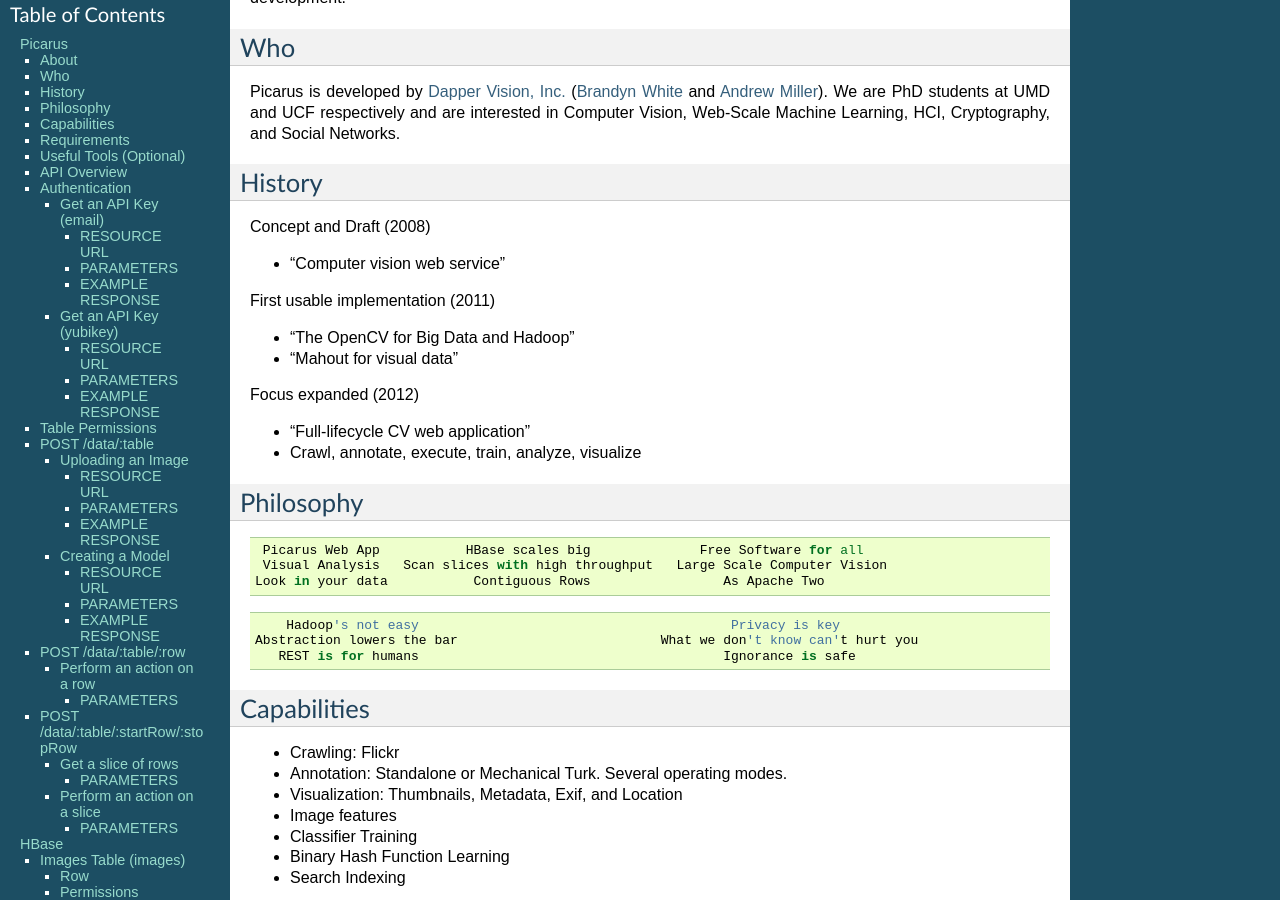
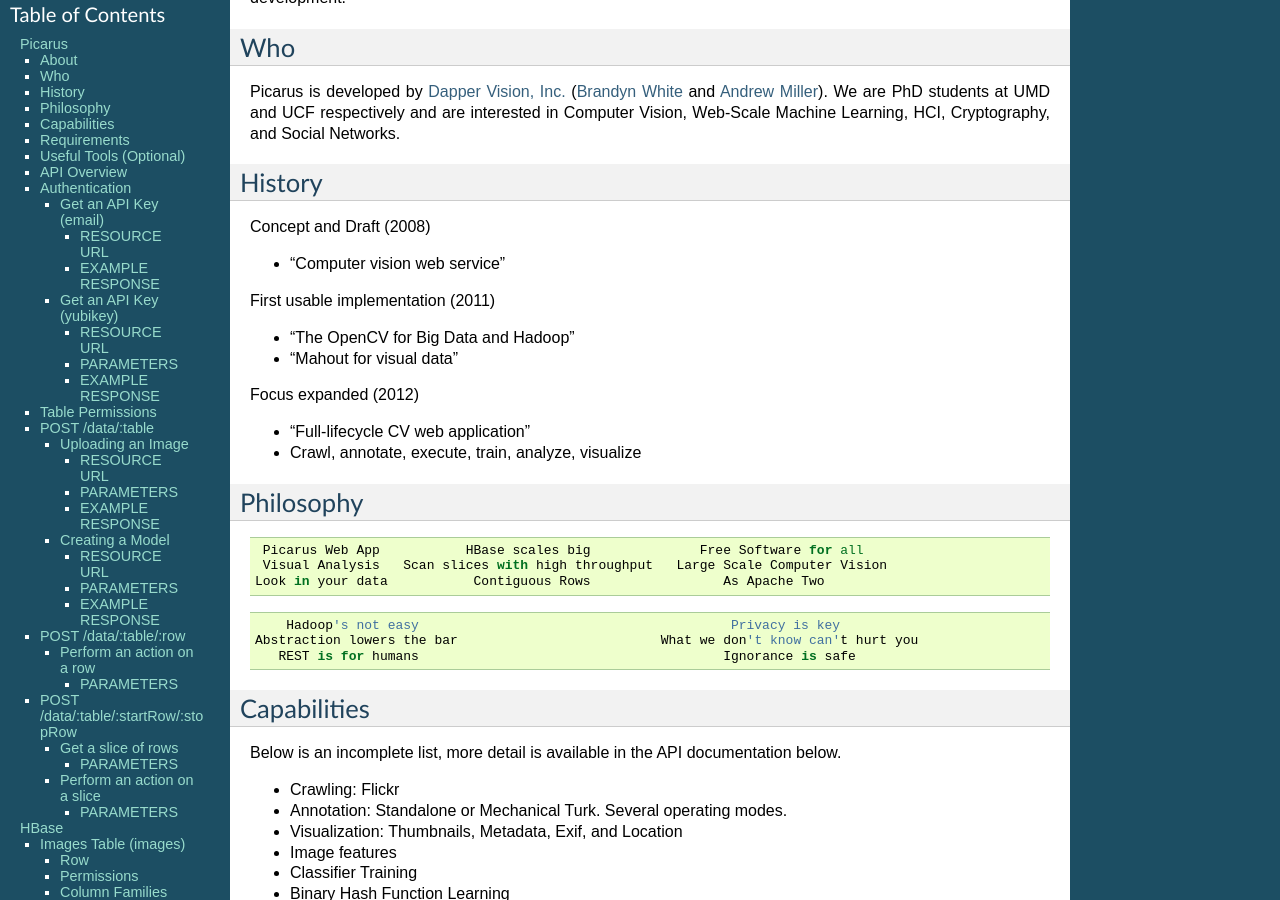
Before and after one commit to bwhite/picarus, a Sphinx documentation site: the page built from doc/index.rst, in a window 1280 px wide and 900 px high, scrolled down 260 px. Built offline with Sphinx 7.4.7, drawn with Linux system fonts in a browser that asks for light colours; formulas are drawn with MathJax 3.

Commit message:
Updated
Signed-off-by: Brandyn A. White <bwhite@dappervision.com>

```diff
--- a/doc/67e373a19af13647bded/index.rst
+++ b/doc/67e373a19af13647bded/index.rst
@@ -53,6 +53,8 @@
 
 Capabilities
 ------------
+Below is an incomplete list, more detail is available in the API documentation below.
+
 - Crawling: Flickr
 - Annotation: Standalone or Mechanical Turk.  Several operating modes.
 - Visualization: Thumbnails, Metadata, Exif, and Location
@@ -136,10 +138,6 @@
 RESOURCE URL
 """"""""""""
 POST https://api.picar.us/a1/auth/email
-
-PARAMETERS
-"""""""""""
-None
 
 EXAMPLE RESPONSE
 """"""""""""""""
--- a/doc/index.rst
+++ b/doc/index.rst
@@ -53,6 +53,8 @@
 
 Capabilities
 ------------
+Below is an incomplete list, more detail is available in the API documentation below.
+
 - Crawling: Flickr
 - Annotation: Standalone or Mechanical Turk.  Several operating modes.
 - Visualization: Thumbnails, Metadata, Exif, and Location
@@ -136,10 +138,6 @@
 RESOURCE URL
 """"""""""""
 POST https://api.picar.us/a1/auth/email
-
-PARAMETERS
-"""""""""""
-None
 
 EXAMPLE RESPONSE
 """"""""""""""""
```
